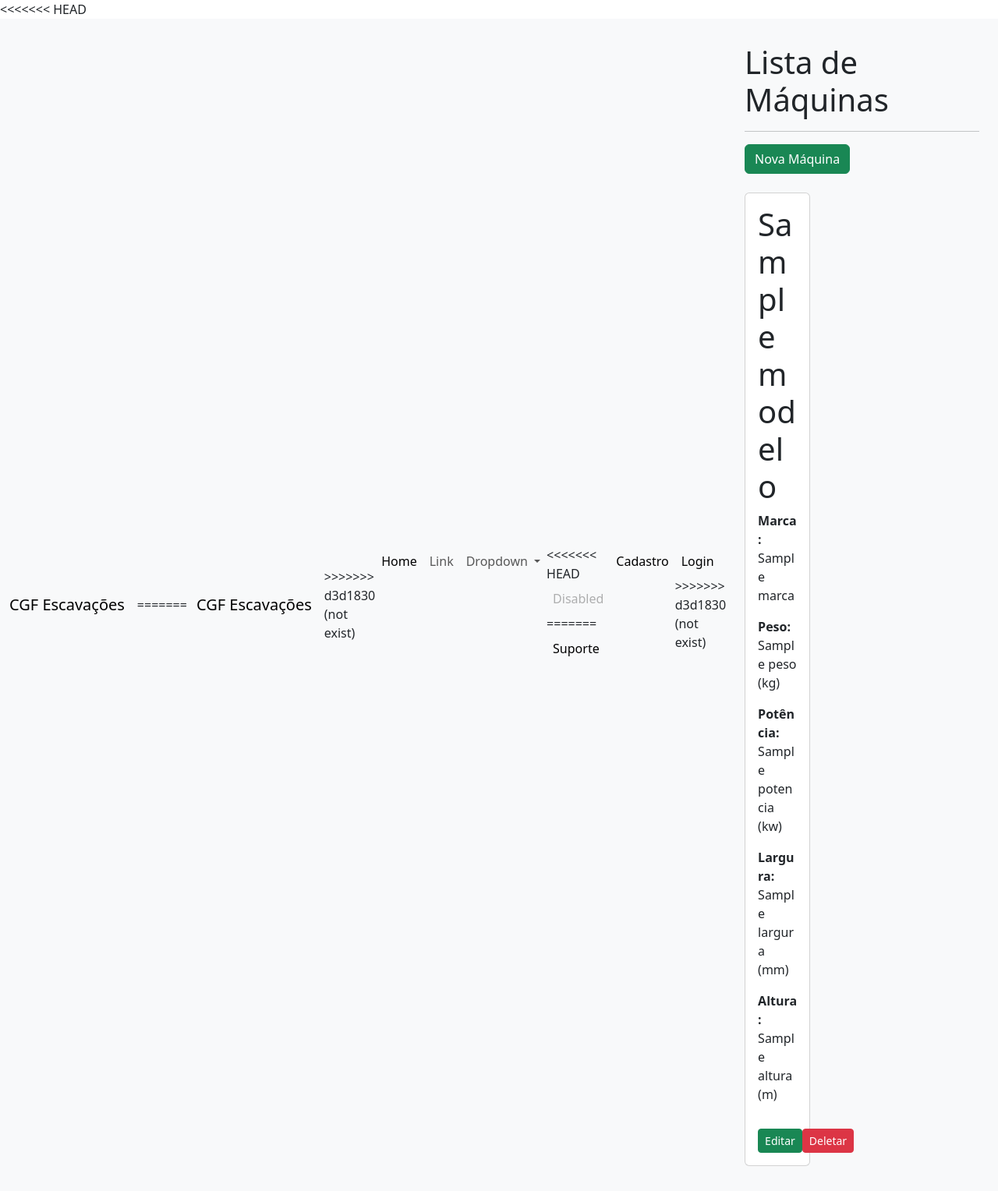
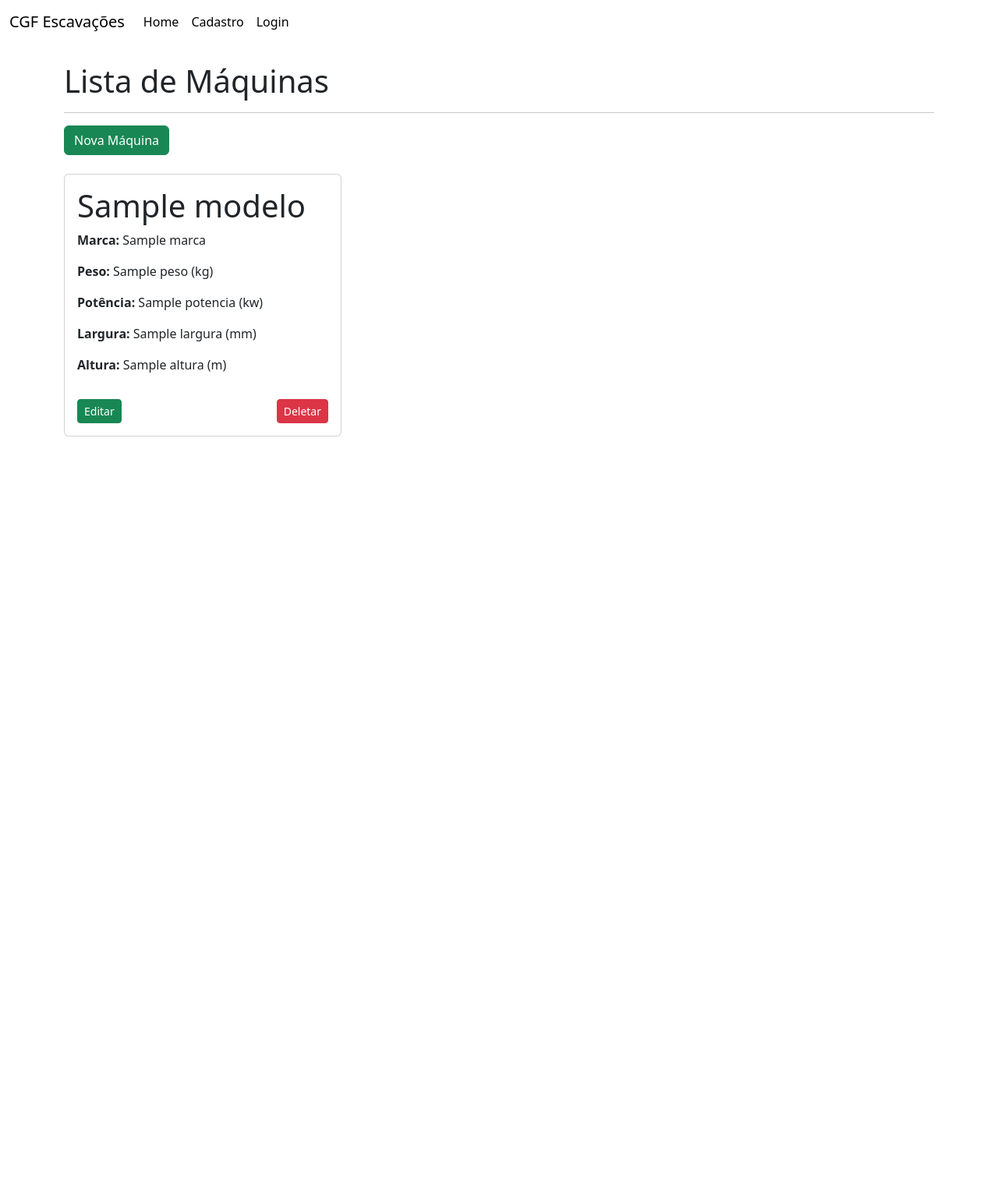
Before and after one commit to JoaoInacioFussiegerIzaias/Cgf-App, a Node project: template views/admin/maquinas.handlebars in a window 1280 px wide. Shown: the whole page at 78% size. After the commit the page ends 560 px from the top, so only its background shows below. Run offline with Node 20 templates, Linux system fonts and the light colour scheme; the template is opened without the code that fills it: most values are stand-ins (such as "Sample title", 1, 10 or a date in 2020); some libraries are stand-ins or nearby versions.

Commit message:
login page / updates

```diff
--- a/App.js
+++ b/App.js
@@ -8,12 +8,8 @@
 const mongoose = require('mongoose')
 const session = require('express-session')
 const flash = require('connect-flash')
-<<<<<<< HEAD
-
-=======
 require("./models/Maquina")
 const Maquina = mongoose.model("maquinas")
->>>>>>> d3d1830 (not exist)
 const cgfApp = express()
 const usuarios = require('./routes/usuario')
 
@@ -62,10 +58,14 @@
 //Rotas
 
 //Home
-cgfApp.get('/', (req, res) => {
-    res.send("home")
+cgfApp.get("/", (req,res) =>{
+    Maquina.find().sort({data: 'desc'}).lean().then((maquinas) =>{
+        res.render("index", {maquinas: maquinas})
+    }).catch((err)=> {
+        req.flash("error_msg", "Houve um erro ao tentar listar a pagina")
+        res.redirect("/")
+    })
 })
-
 //Admin
 cgfApp.use('/admin', admin)
 
--- a/routes/usuario.js
+++ b/routes/usuario.js
@@ -8,6 +8,10 @@
 
 router.get("/cadastro", (req,res) =>{
     res.render("usuarios/cadastro")
+})
+
+router.get("/login", (req,res) => {
+    res.render("usuarios/login")
 })
 
 router.post("/new/cadastro", (req, res) => {
--- a/views/partials/_navbar.handlebars
+++ b/views/partials/_navbar.handlebars
@@ -1,46 +1,20 @@
-<<<<<<< HEAD
-<nav class="navbar navbar-expand-lg bg-body-tertiary">
-  <div class="container-fluid">
-    <a class="navbar-brand" href="/admin/comentarios">CGF Escavações</a>
-=======
 <nav class="navbar navbar-expand-lg ">
   <div class="container-fluid d-flex justify-content-center">
     <a class="navbar-brand" href="/">CGF Escavações</a>
->>>>>>> d3d1830 (not exist)
+
     <button class="navbar-toggler" type="button" data-bs-toggle="collapse" data-bs-target="#navbarSupportedContent" aria-controls="navbarSupportedContent" aria-expanded="false" aria-label="Toggle navigation">
       <span class="navbar-toggler-icon"></span>
     </button>
     <div class="collapse navbar-collapse" id="navbarSupportedContent">
       <ul class="navbar-nav me-auto mb-2 mb-lg-0">
         <li class="nav-item">
-          <a class="nav-link active" aria-current="page" href="/admin/maquinas">Home</a>
-        </li>
-        <li class="nav-item">
-          <a class="nav-link" href="#">Link</a>
-        </li>
-        <li class="nav-item dropdown">
-          <a class="nav-link dropdown-toggle" href="#" role="button" data-bs-toggle="dropdown" aria-expanded="false">
-            Dropdown
-          </a>
-          <ul class="dropdown-menu">
-            <li><a class="dropdown-item" href="#">Action</a></li>
-            <li><a class="dropdown-item" href="#">Another action</a></li>
-            <li><hr class="dropdown-divider"></li>
-            <li><a class="dropdown-item" href="#">Something else here</a></li>
-          </ul>
-        </li>
-        <li class="nav-item">
-<<<<<<< HEAD
-          <a class="nav-link disabled" aria-disabled="true">Disabled</a>
-=======
-          <a class="nav-link active" aria-current="page" href="">Suporte</a>
+          <a class="nav-link active" aria-current="page" href="/">Home</a>
         </li>
         <li class="nav-item">
           <a class="nav-link active" aria-current="page" href="/usuarios/cadastro">Cadastro</a>
         </li>
         <li class="nav-item">
-          <a class="nav-link active" aria-current="page" href="">Login</a>
->>>>>>> d3d1830 (not exist)
+          <a class="nav-link active" aria-current="page" href="/usuarios/login">Login</a>
         </li>
       </ul>
     </div>
```
Also changed, not shown: routes/admin.js (+21 -21 lines), views/index.handlebars (added, +27 -0 lines), views/usuarios/login.handlebars (added, +12 -0 lines).
